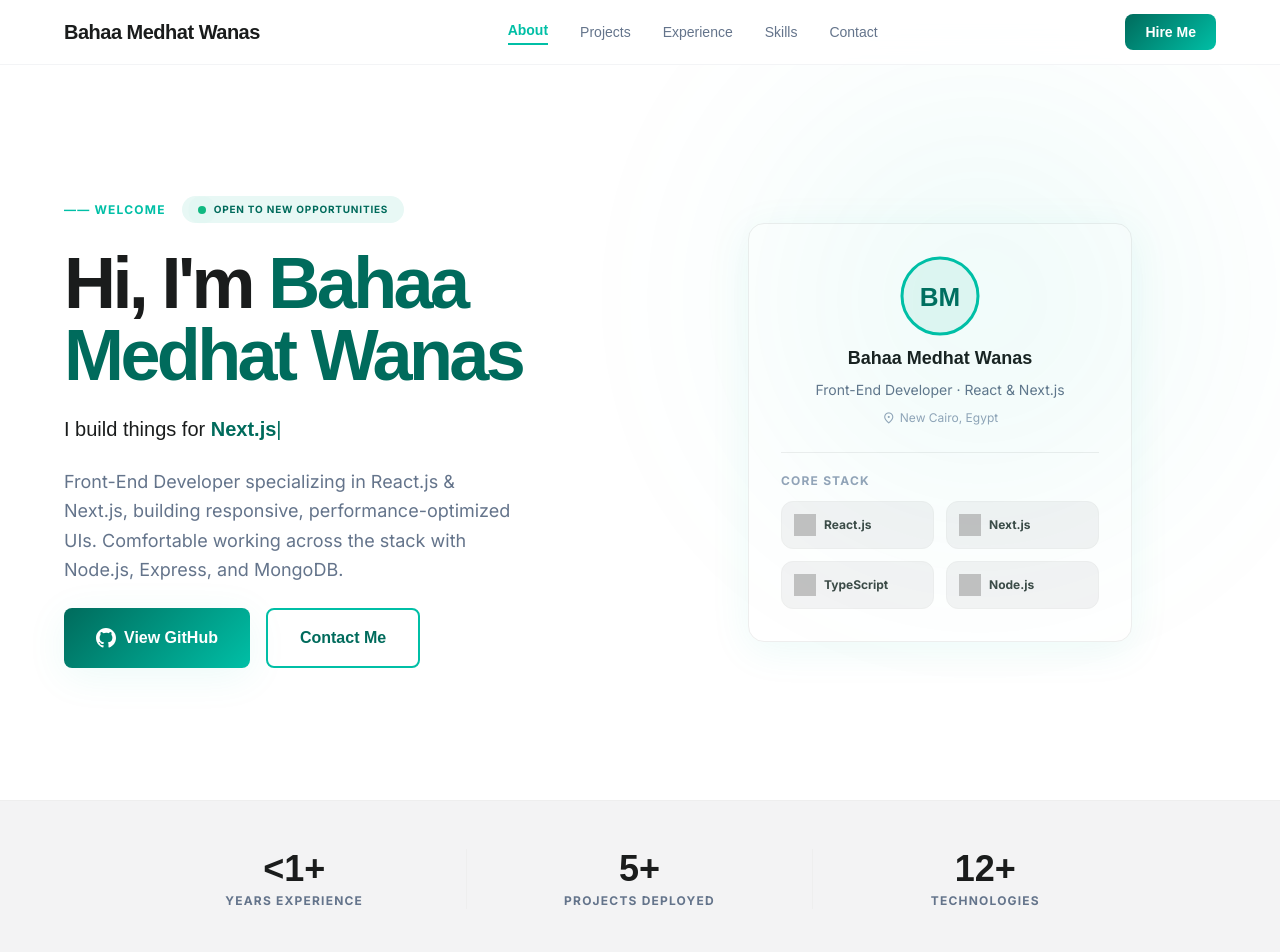
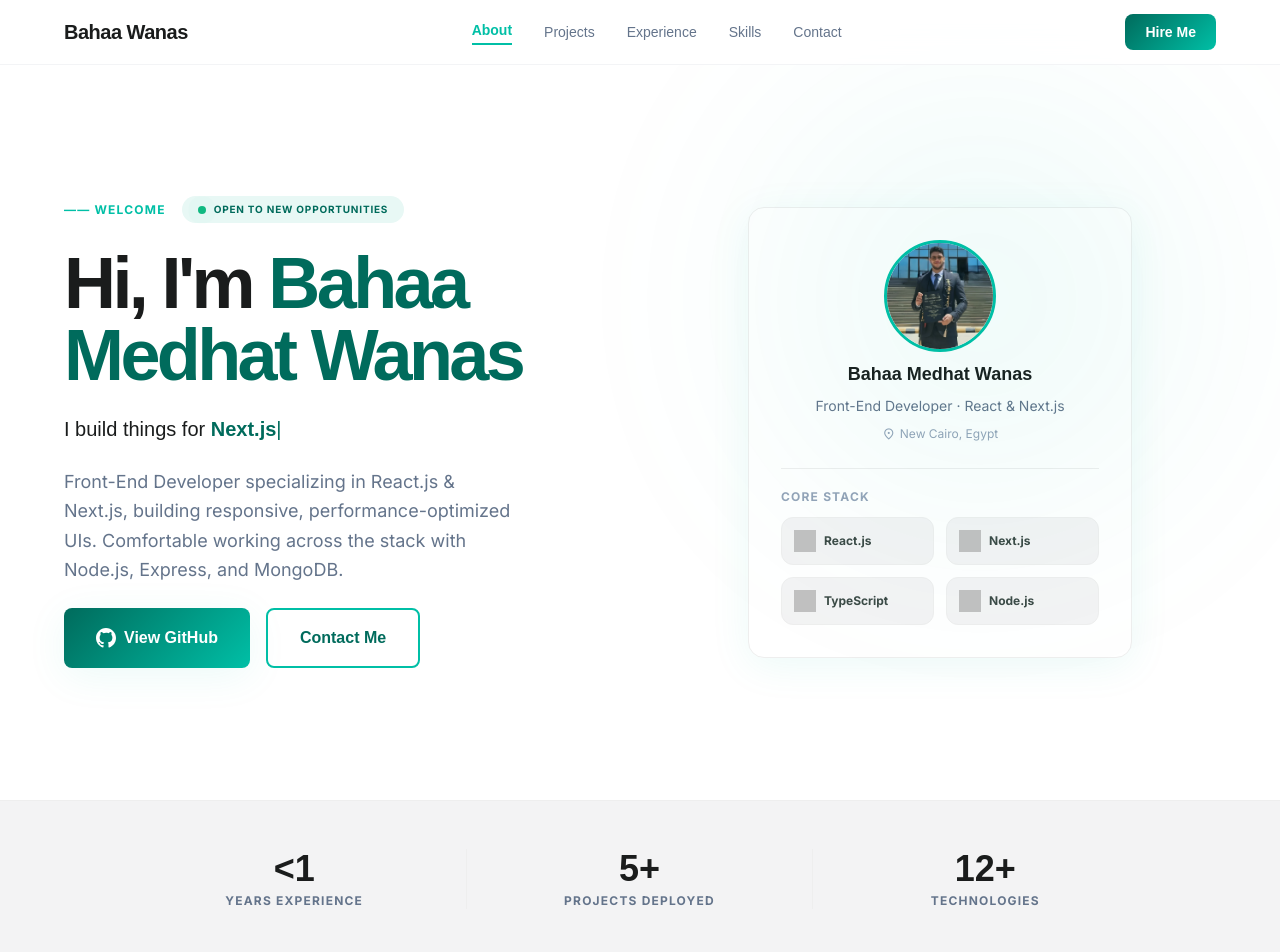
Before and after one commit to BahaaMedhat11/bahaa-wanas-portfolio, a plain HTML site: page index.html in a window 1280 px wide. Shown: the top 952 px of the page. Drawn offline with nearby package versions, Linux system fonts and the light colour scheme; grey boxes are pictures that could not be loaded; a web font is replaced by a local one.

Commit message:
add photo in right card

```diff
--- a/index.html
+++ b/index.html
@@ -389,7 +389,7 @@
       >
         <span
           class="font-satoshi font-bold text-xl text-on-surface tracking-tight"
-          >Bahaa Medhat Wanas</span
+          >Bahaa Wanas</span
         >
         <div class="hidden md:flex items-center gap-8">
           <a href="#about" class="nav-link font-satoshi">About</a>
@@ -525,7 +525,7 @@
               class="bg-white border border-surface-container ghost-shadow rounded-2xl p-8 w-full max-w-sm"
             >
               <div class="flex flex-col items-center gap-2 mb-6">
-                <svg
+                <!-- <svg
                   width="80"
                   height="80"
                   viewBox="0 0 80 80"
@@ -539,19 +539,27 @@
                     stroke="#00bfa6"
                     stroke-width="3"
                   />
-                  <text
+                  <img
                     x="50%"
                     y="54%"
+                    src="./images/profile.jpeg"
                     text-anchor="middle"
                     dominant-baseline="middle"
                     fill="#006b5c"
                     font-family="Satoshi,sans-serif"
                     font-size="26"
                     font-weight="800"
-                  >
-                    BM
-                  </text>
-                </svg>
+                  />
+                </svg> -->
+                <div
+                  class="w-[7rem] h-[7rem] rounded-full overflow-hidden border-[3px] border-[#00bfa6]"
+                >
+                  <img
+                    src="./images/profile.jpeg"
+                    alt="Profile"
+                    class="w-full h-full object-cover"
+                  />
+                </div>
                 <p class="font-satoshi font-bold text-lg text-on-surface">
                   Bahaa Medhat Wanas
                 </p>
@@ -2312,7 +2320,7 @@
         (function tick(now) {
           const t = Math.min((now - s) / dur, 1);
           const v = Math.round(ease(t) * target);
-          el.textContent = isLessThan && t >= 1 ? "<1+" : v + "+";
+          el.textContent = isLessThan && t >= 1 ? "<1" : v + "+";
           if (t < 1) requestAnimationFrame(tick);
         })(s);
       }
```
Also changed, not shown: images/profile.jpeg (added).
